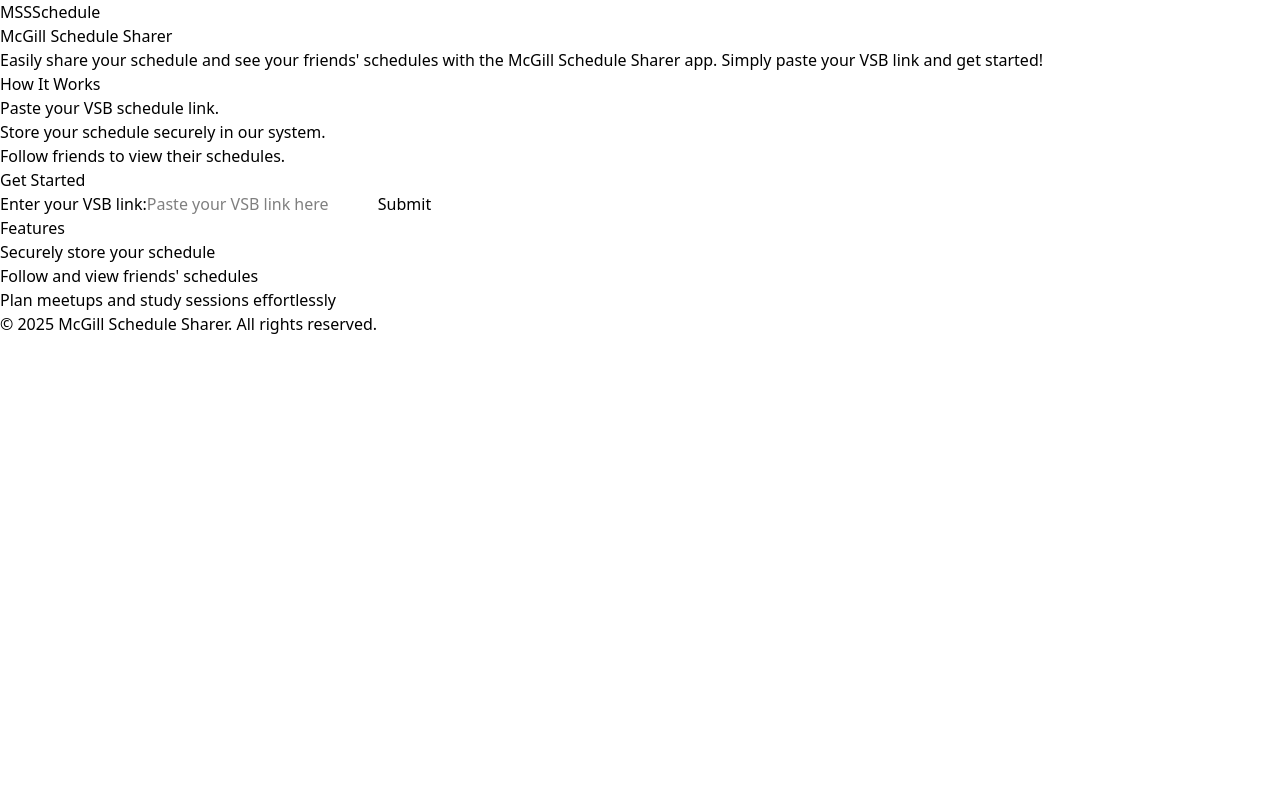
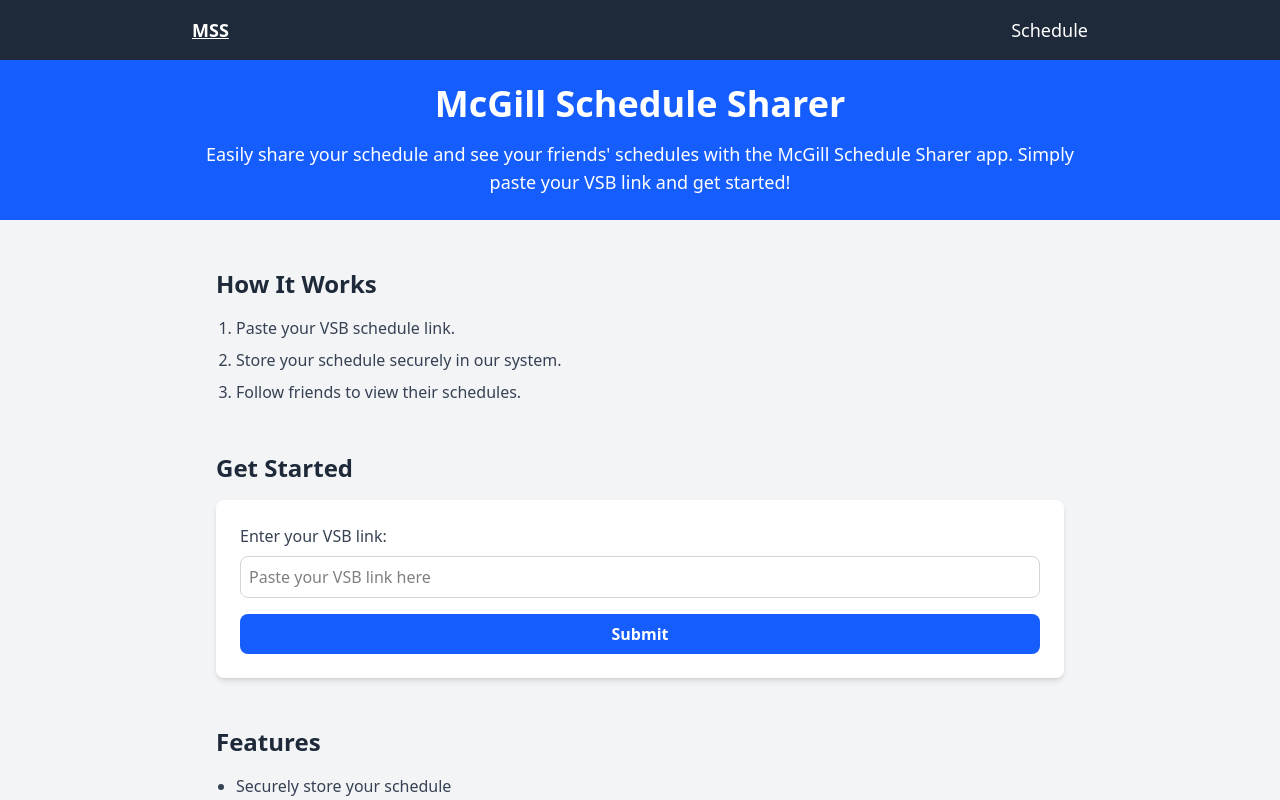
Before and after one commit to SpiderMonkeyMan/McHacks25, a React (Vite) app in the folder frontend/: page / in a window 1280 px wide. Shown: the top 800 px of the page. Built offline with nearby package versions, Linux system fonts and the light colour scheme.

Commit message:
styling changes to pages

```diff
--- a/frontend/src/App.jsx
+++ b/frontend/src/App.jsx
@@ -4,11 +4,13 @@ import Layout from './pages/Layout';
 import LandingPage from './pages/LandingPage';
 import Schedule from './pages/Schedule';
 import './App.css';
+import { LoginProvider } from './pages/LoginContext';
 
 
 function App() {
 
   return (
+    <LoginProvider>
       <Router>
         <Routes>
           <Route path="/" element={<Layout />}>
@@ -17,6 +19,8 @@ function App() {
           </Route>
         </Routes>
       </Router>
+    </LoginProvider>
+
   )
 }
 
--- a/frontend/src/pages/LandingPage.jsx
+++ b/frontend/src/pages/LandingPage.jsx
@@ -1,42 +1,67 @@
-import React, { useState, useEffect } from "react";
+import React, { useContext } from "react";
+import { LoginContext } from "./LoginContext";
 
 const LandingPage = () => {
+    const { username, setUsername } = useContext(LoginContext);
+
     return (
-        <div>
-            <header>
-                <h1 className="">McGill Schedule Sharer</h1>
-                <p>
+        <div className="min-h-screen flex flex-col">
+            <header className="bg-blue-600 text-white p-6">
+                <div className="max-w-4xl mx-auto text-center">
+                    <h1 className="text-4xl font-bold mb-4">McGill Schedule Sharer</h1>
+                    <p className="text-lg">
                         Easily share your schedule and see your friends' schedules with the McGill Schedule Sharer app. Simply paste your VSB link and get started!
                     </p>
+                </div>
             </header>
-            <main>
-                <section>
-                    <h2>How It Works</h2>
-                    <ol>
+            <main className="flex-grow bg-gray-100 py-12">
+                <div className="max-w-4xl mx-auto px-6">
+                    <section className="mb-12">
+                        <h2 className="text-2xl font-semibold mb-4 text-gray-800">How It Works</h2>
+                        <ol className="list-decimal pl-5 space-y-2 text-gray-700">
                             <li>Paste your VSB schedule link.</li>
                             <li>Store your schedule securely in our system.</li>
                             <li>Follow friends to view their schedules.</li>
                         </ol>
                     </section>
-                <section>
-                    <h2>Get Started</h2>
-                    <form>
-                        <label htmlFor="vsb-link">Enter your VSB link:</label>
-                        <input type="text" id="vsb-link" name="vsb-link" placeholder="Paste your VSB link here" />
-                        <button type="submit">Submit</button>
+                    <section className="mb-12">
+                        <h2 className="text-2xl font-semibold mb-4 text-gray-800">Get Started</h2>
+                        <form className="bg-white shadow-md rounded-lg p-6">
+                            <label
+                                htmlFor="vsb-link"
+                                className="block text-gray-700 font-medium mb-2"
+                            >
+                                Enter your VSB link:
+                            </label>
+                            <input
+                                type="text"
+                                id="vsb-link"
+                                name="vsb-link"
+                                placeholder="Paste your VSB link here"
+                                className="w-full border border-gray-300 rounded-lg p-2 mb-4 focus:outline-none focus:ring-2 focus:ring-blue-500"
+                            />
+                            <button
+                                type="submit"
+                                className="w-full bg-blue-600 text-white font-semibold py-2 rounded-lg hover:bg-blue-700 transition duration-300"
+                            >
+                                Submit
+                            </button>
                         </form>
                     </section>
                     <section>
-                    <h2>Features</h2>
-                    <ul>
+                        <h2 className="text-2xl font-semibold mb-4 text-gray-800">Features</h2>
+                        <ul className="list-disc pl-5 space-y-2 text-gray-700">
                             <li>Securely store your schedule</li>
                             <li>Follow and view friends' schedules</li>
                             <li>Plan meetups and study sessions effortlessly</li>
                         </ul>
                     </section>
+                </div>
             </main>
-            <footer>
+            <footer className="bg-gray-800 text-gray-300 p-6">
+                <div className="max-w-4xl mx-auto text-center">
                     <p>&copy; 2025 McGill Schedule Sharer. All rights reserved.</p>
+                </div>
             </footer>
         </div>
     );
--- a/frontend/src/pages/Layout.jsx
+++ b/frontend/src/pages/Layout.jsx
@@ -3,18 +3,32 @@ import { Outlet, NavLink } from 'react-router-dom';
 
 const Layout = () => {
     return (
-        <div>
-            <header>
-                <div>
-                    <NavLink to='/'>
+        <div className="min-h-screen flex flex-col">
+            <header className="bg-gray-800 text-white p-4 shadow-md">
+                <div className="max-w-4xl mx-auto flex items-center justify-between">
+                    <NavLink
+                        to="/"
+                        className={({ isActive }) =>
+                            `text-lg font-bold ${isActive ? 'underline' : ''}`
+                        }
+                    >
                         MSS
                     </NavLink>
-                    <NavLink to='/schedule'>
-                        Schedule
-                    </NavLink>
+                    <nav className="space-x-4">
+                        <NavLink
+                            to="/schedule"
+                            className={({ isActive }) =>
+                                `text-lg font-medium ${isActive ? 'underline' : ''}`
+                            }
+                        >
+                            Schedule
+                        </NavLink>
+                    </nav>
                 </div>
             </header>
-            <Outlet />
+            <main className="flex-grow bg-gray-100">
+                <Outlet />
+            </main>
         </div>
     );
 }
--- /dev/null
+++ b/frontend/src/pages/LoginContext.jsx
@@ -0,0 +1,15 @@
+import { createContext, useState } from "react";
+
+const LoginContext = createContext();
+
+const LoginProvider = ({ children }) => {
+    const [username, setUsername] = useState('');
+
+    return (
+        <LoginContext.Provider value={{ username, setUsername }}>
+            {children}
+        </LoginContext.Provider>
+    );
+};
+
+export { LoginContext, LoginProvider };
```
Lines whose indentation alone changed are shown as unchanged.
